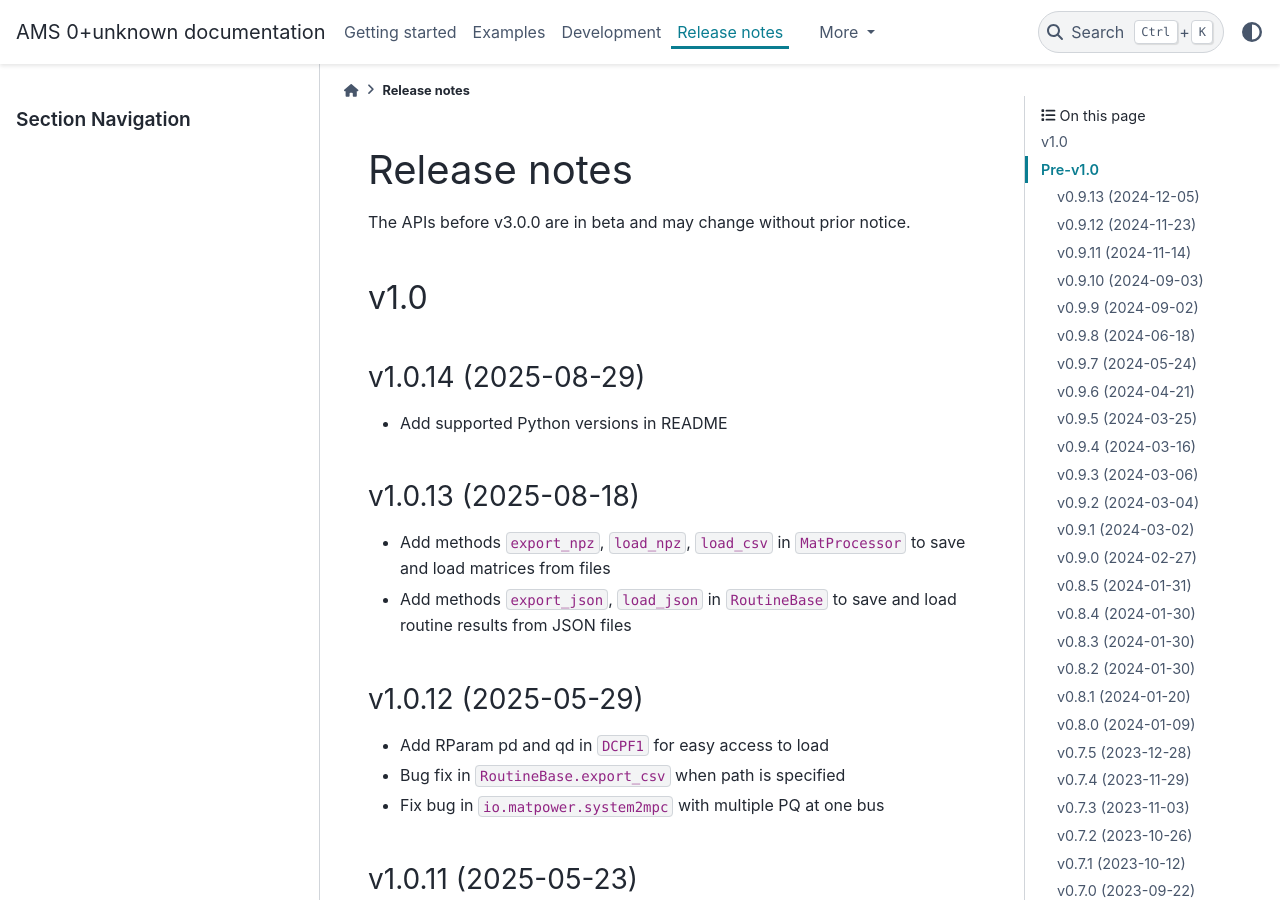
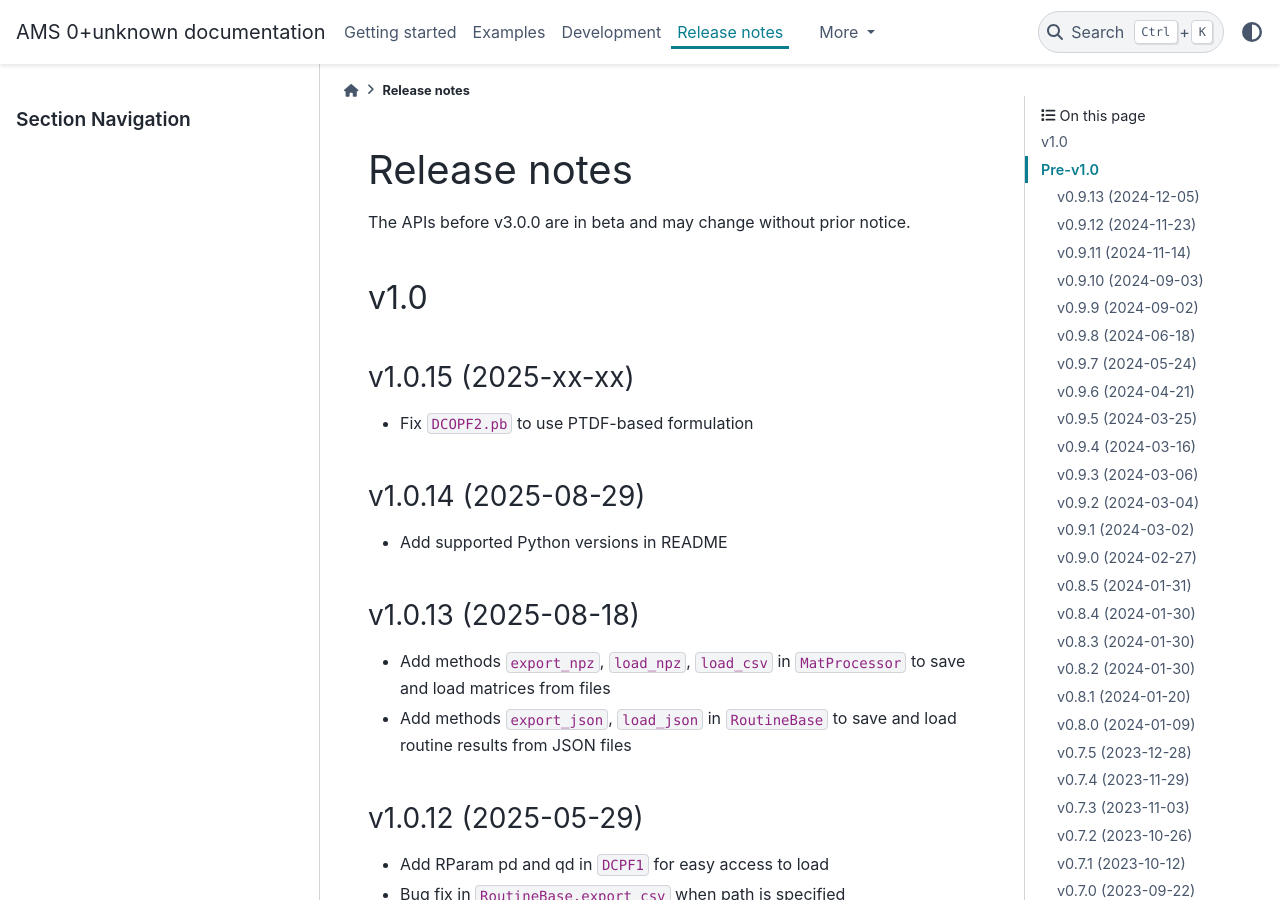
Before and after one commit to CURENT/ams, a Sphinx documentation site: the page built from docs/source/release-notes.rst, in a window 1280 px wide and 900 px high. Built offline with Sphinx 7.4.7 and the PyData theme 0.15.4, drawn with Linux system fonts in a browser that asks for light colours; pages that are not in the unit, such as notebooks, are missing from menus.

Commit message:
Update release notes

```diff
--- a/docs/source/release-notes.rst
+++ b/docs/source/release-notes.rst
@@ -8,6 +8,11 @@ The APIs before v3.0.0 are in beta and may change without prior notice.
 
 v1.0
 ==========
+
+v1.0.15 (2025-xx-xx)
+----------------------
+
+- Fix ``DCOPF2.pb`` to use PTDF-based formulation
 
 v1.0.14 (2025-08-29)
 ----------------------
```
